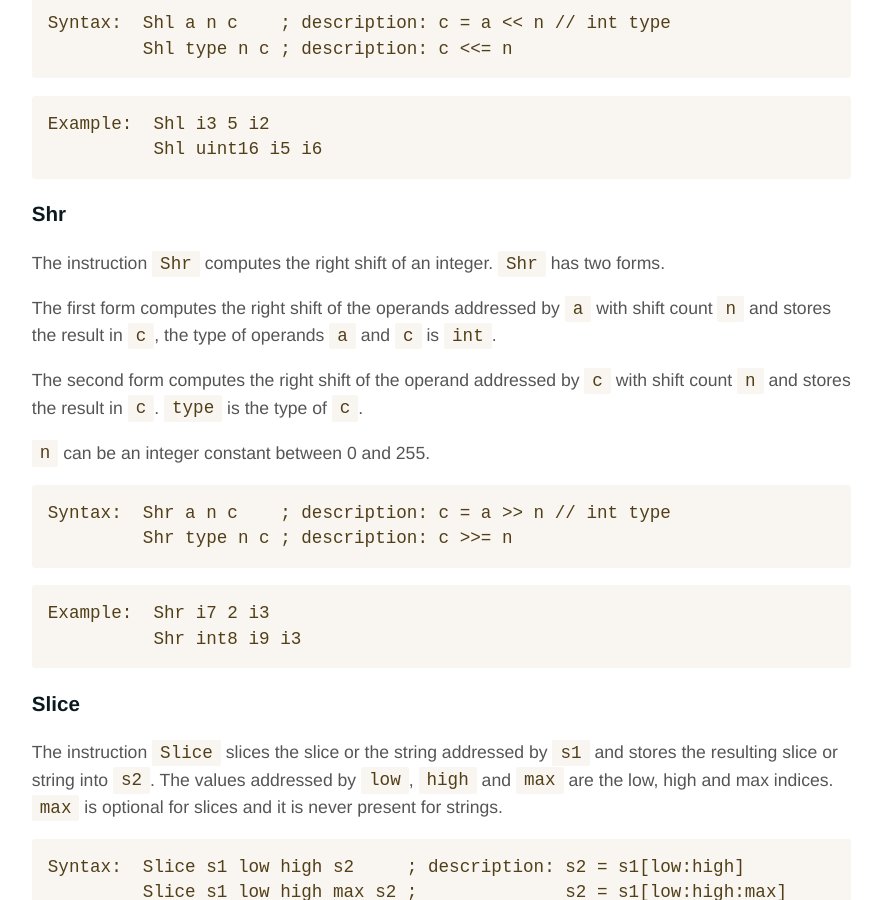
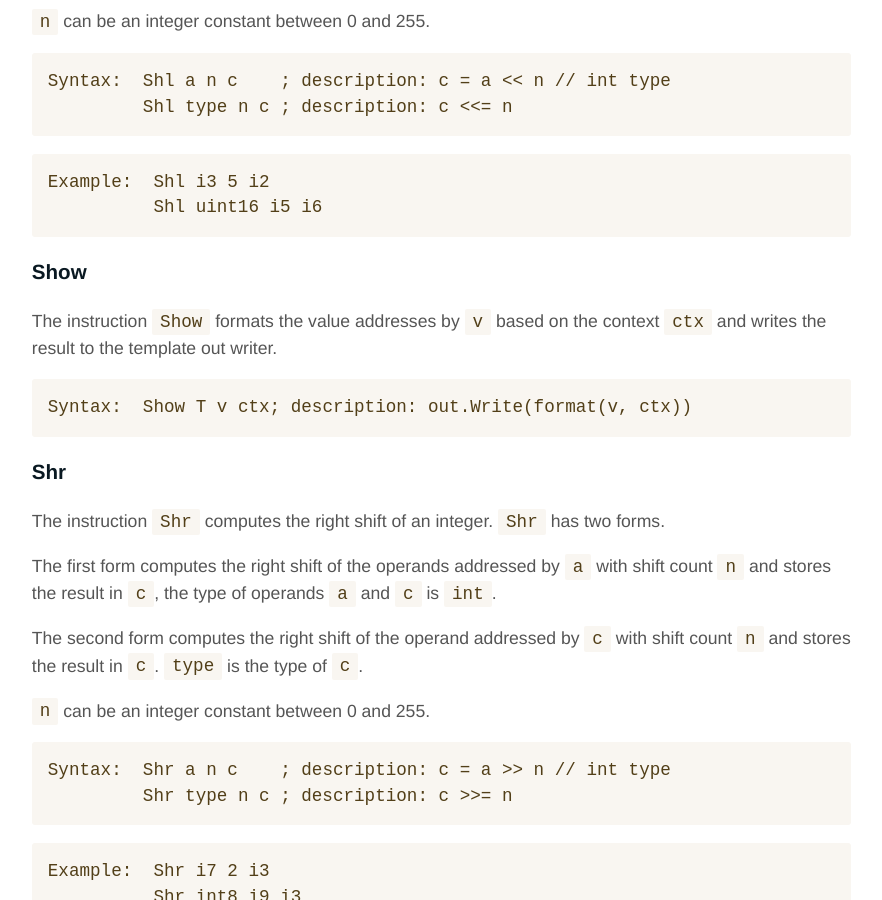
Before and after one commit to open2b/scriggo-site, a Jekyll site: the page built from doc/disassembler.md, in a window 1280 px wide and 900 px high, scrolled down 24183 px. Shown: the whole window, without its empty margins (314-1196 px from the left). Built offline with Jekyll 4.4.1, drawn with Linux system fonts in a browser that asks for light colours; some of the changed text lies outside the part shown.

Commit message:
Add the instructions Show and Text

````diff
--- a/doc/disassembler.md
+++ b/doc/disassembler.md
@@ -894,6 +894,15 @@
           Shl uint16 i5 i6
 ```
 
+### Show
+
+The instruction `Show` formats the value addresses by `v` based on the context `ctx` and writes the result to the template out writer.
+
+
+```go
+Syntax:  Show T v ctx; description: out.Write(format(v, ctx))
+```
+
 ### Shr
 
 The instruction `Shr` computes the right shift of an integer. `Shr` has two forms.
@@ -971,6 +980,15 @@
 
 TODO
 
+### Text
+
+The instruction `Text` writes the text data at index `i` to the template out writer.
+
+
+```go
+Syntax:  Text i ; description: out.Write(text[i])
+```
+
 ### Typify
 
 The instruction `Typify` gets the value addressed by `v1`, convert it to type `T` and stores the resulting value into `v2`.
````
